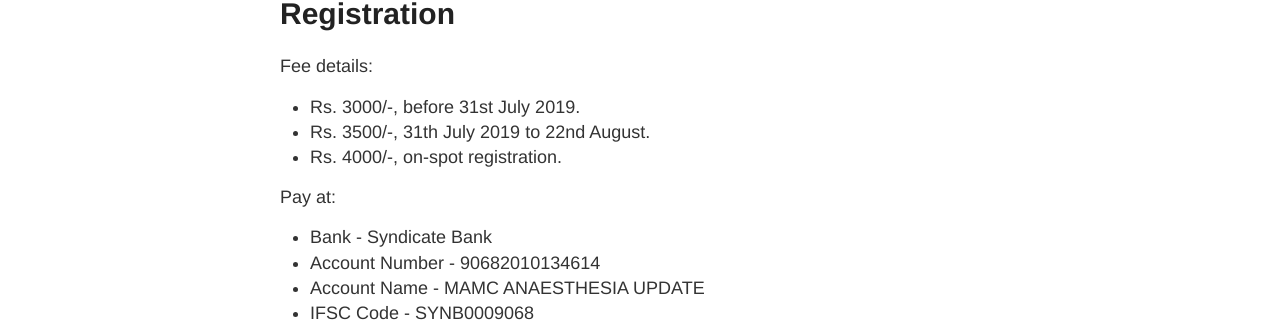
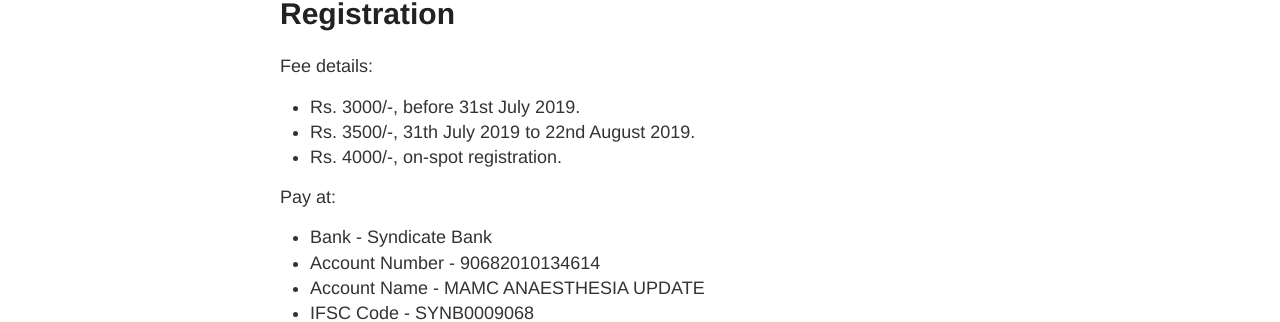
Before and after one commit to mamcanaesthesiaupdate/mamcanaesthesiaupdate.github.io, a Jekyll site: the page built from registration.md, in a window 1280 px wide. Shown: the part 246-568 px from the top of the page. Built offline with Jekyll 4.4.1, drawn with Linux system fonts in a browser that asks for light colours.

Commit message:
added 2019

```diff
--- a/registration.md
+++ b/registration.md
@@ -6,7 +6,7 @@ permalink: /registration/
 
 Fee details:
 - Rs. 3000/-, before 31st July 2019.
-- Rs. 3500/-, 31th July 2019 to 22nd August.
+- Rs. 3500/-, 31th July 2019 to 22nd August 2019.
 - Rs. 4000/-, on-spot registration.
 
 Pay at:
```
